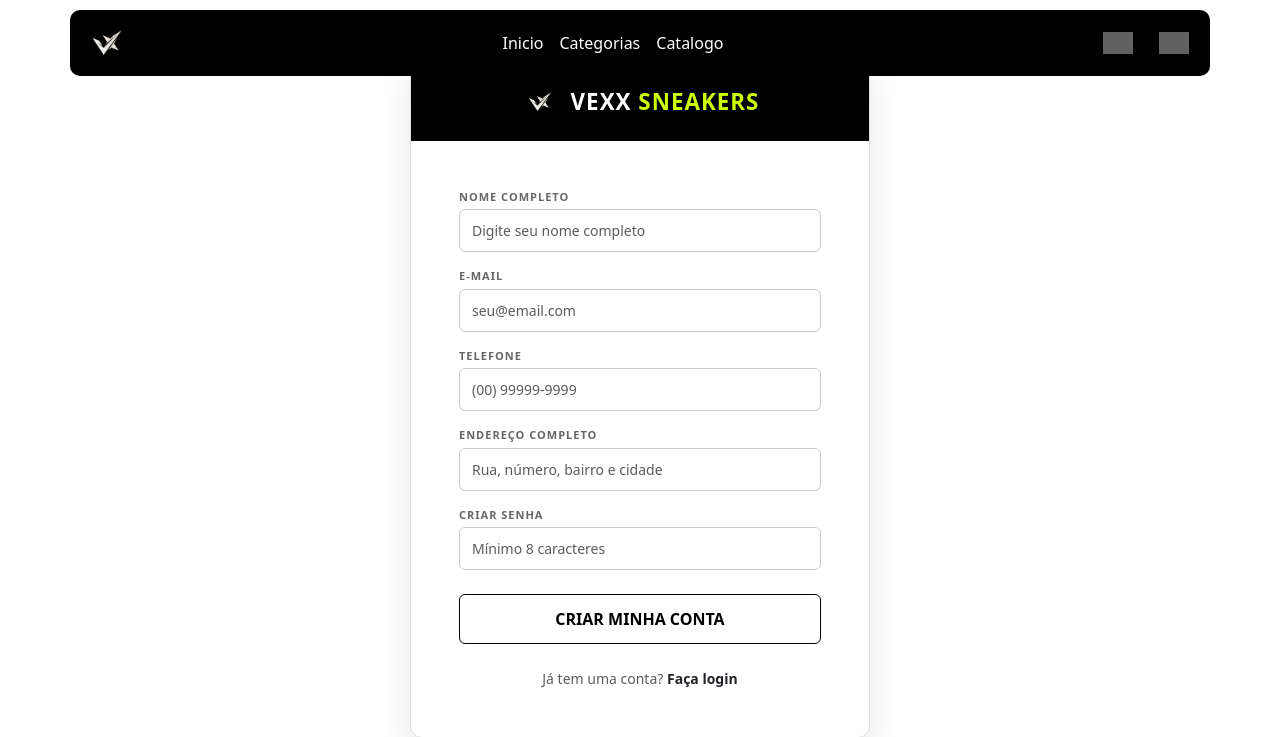
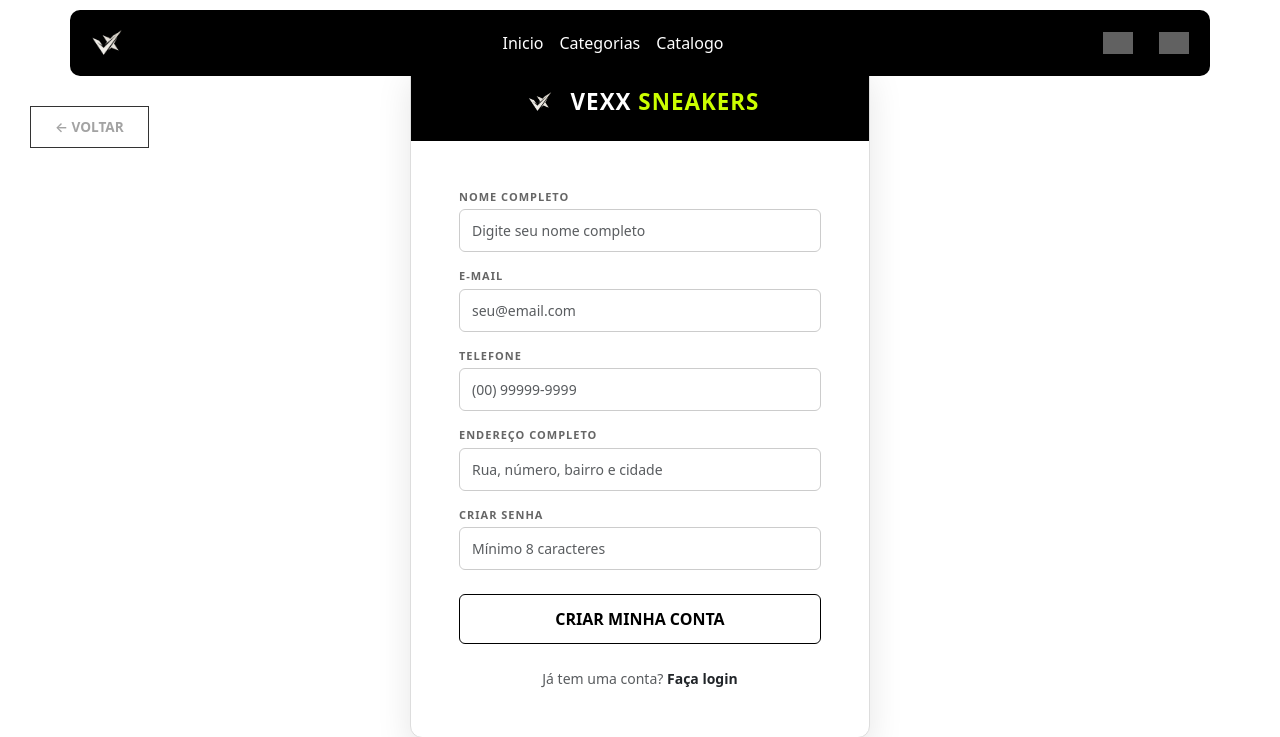
Before and after one commit to migueldinois/VexxSneakers, a Flask app: page /cadastro in a window 1280 px wide. Shown: the top 737 px of the page. Run offline with Flask 3, Linux system fonts and the light colour scheme; grey boxes are pictures that could not be loaded.

Commit message:
feat: botão voltar para página anterior feito com request

```diff
--- a/templates/layout.html
+++ b/templates/layout.html
@@ -155,6 +155,29 @@
             border-color: #222222;
             color: #ffffff;
         }
+
+        .botao_voltar {
+            background-color: transparent;
+            color: #a3a3a3;
+            border: 1px solid #333333;
+            padding: 10px 24px;
+            text-transform: uppercase;
+            font-size: 0.85rem;
+            font-weight: 600;
+            margin: 30px;
+
+            transition: all 0.3s ease;
+            cursor: pointer;
+            width: fit-content;
+
+        }
+
+
+        .botao_voltar:hover {
+            background-color: #ffffff;
+            color: #000000;
+            border-color: #ffffff;
+        }
     </style>
 
     {% block css_adicional %}{% endblock %}
@@ -170,7 +193,8 @@
                 </a>
                 <div class="d-flex align-items-center order-lg-last gap-2">
 
-                    <button type="button" class="btn rounded-circle p-2" aria-label="Ícone Carrinho" data-bs-toggle="offcanvas" data-bs-target="#carrinhoVexx" aria-controls="carrinhoVexx">
+                    <button type="button" class="btn rounded-circle p-2" aria-label="Ícone Carrinho"
+                        data-bs-toggle="offcanvas" data-bs-target="#carrinhoVexx" aria-controls="carrinhoVexx">
                         <img class="icon__header" src="../static/src/img/cart.svg" alt="Icone Carrinho">
                     </button>
 
@@ -194,12 +218,29 @@
                 </div>
             </div>
         </nav>
+
+        <!-- request path faz que se estiver na página inicial o botão não apareça,
+             e o referrer mostra se o usuario veio direto de um link ou se foi navegando entre as paginas,
+             e por final o request.host verifica o link atua da página
+        -->
+
+        {% if request.referrer and request.host in request.referrer and request.path != '/' %}
+        <div class="col-12 mb-2">
+            <button onclick="history.back()" class="botao_voltar d-inline-flex align-items-center gap-2">
+                &larr; Voltar
+            </button>
+        </div>
+        {% endif %}
+
     </header>
 
-    <div class="offcanvas offcanvas-end cart-offcanvas" tabindex="-1" id="carrinhoVexx" aria-labelledby="carrinhoVexxLabel">
+
+    <div class="offcanvas offcanvas-end cart-offcanvas" tabindex="-1" id="carrinhoVexx"
+        aria-labelledby="carrinhoVexxLabel">
         <div class="offcanvas-header border-bottom border-dark py-3">
             <h5 class="offcanvas-title cart-header-title" id="carrinhoVexxLabel">Seu Carrinho</h5>
-            <button type="button" class="btn-close btn-close-white" data-bs-dismiss="offcanvas" aria-label="Close"></button>
+            <button type="button" class="btn-close btn-close-white" data-bs-dismiss="offcanvas"
+                aria-label="Close"></button>
         </div>
 
         <div class="offcanvas-body d-flex flex-column justify-content-between">
@@ -223,8 +264,10 @@
                     </div>
 
                     <button type="button" class="cart-btn-delete" aria-label="Deletar produto">
-                        <svg xmlns="http://www.w3.org/2000/svg" width="18" height="18" fill="currentColor" class="bi bi-trash3-fill" viewBox="0 0 16 16">
-                            <path d="M11 1.5v1h3.5a.5.5 0 0 1 0 1h-.538l-.853 10.66A2 2 0 0 1 11.115 16h-6.23a2 2 0 0 1-1.994-1.84L2.038 3.5H1.5a.5.5 0 0 1 0-1H5v-1A1.5 1.5 0 0 1 6.5 0h3A1.5 1.5 0 0 1 11 1.5m-5 0v1h4v-1a.5.5 0 0 0-.5-.5h-3a.5.5 0 0 0-.5.5M4.5 5.029l.5 8.5a.5.5 0 1 0 .998-.06l-.5-8.5a.5.5 0 1 0-.998.06m6.53-.528a.5.5 0 0 0-.528.47l-.5 8.5a.5.5 0 0 0 .998.058l.5-8.5a.5.5 0 0 0-.47-.528M8 4.5a.5.5 0 0 0-.5.5v8.5a.5.5 0 0 0 1 0V5a.5.5 0 0 0-.5-.5"/>
+                        <svg xmlns="http://www.w3.org/2000/svg" width="18" height="18" fill="currentColor"
+                            class="bi bi-trash3-fill" viewBox="0 0 16 16">
+                            <path
+                                d="M11 1.5v1h3.5a.5.5 0 0 1 0 1h-.538l-.853 10.66A2 2 0 0 1 11.115 16h-6.23a2 2 0 0 1-1.994-1.84L2.038 3.5H1.5a.5.5 0 0 1 0-1H5v-1A1.5 1.5 0 0 1 6.5 0h3A1.5 1.5 0 0 1 11 1.5m-5 0v1h4v-1a.5.5 0 0 0-.5-.5h-3a.5.5 0 0 0-.5.5M4.5 5.029l.5 8.5a.5.5 0 1 0 .998-.06l-.5-8.5a.5.5 0 1 0-.998.06m6.53-.528a.5.5 0 0 0-.528.47l-.5 8.5a.5.5 0 0 0 .998.058l.5-8.5a.5.5 0 0 0-.47-.528M8 4.5a.5.5 0 0 0-.5.5v8.5a.5.5 0 0 0 1 0V5a.5.5 0 0 0-.5-.5" />
                         </svg>
                     </button>
                 </div>
```
Also changed, not shown: templates/produto_especificacoes.html (+18 -12 lines).
